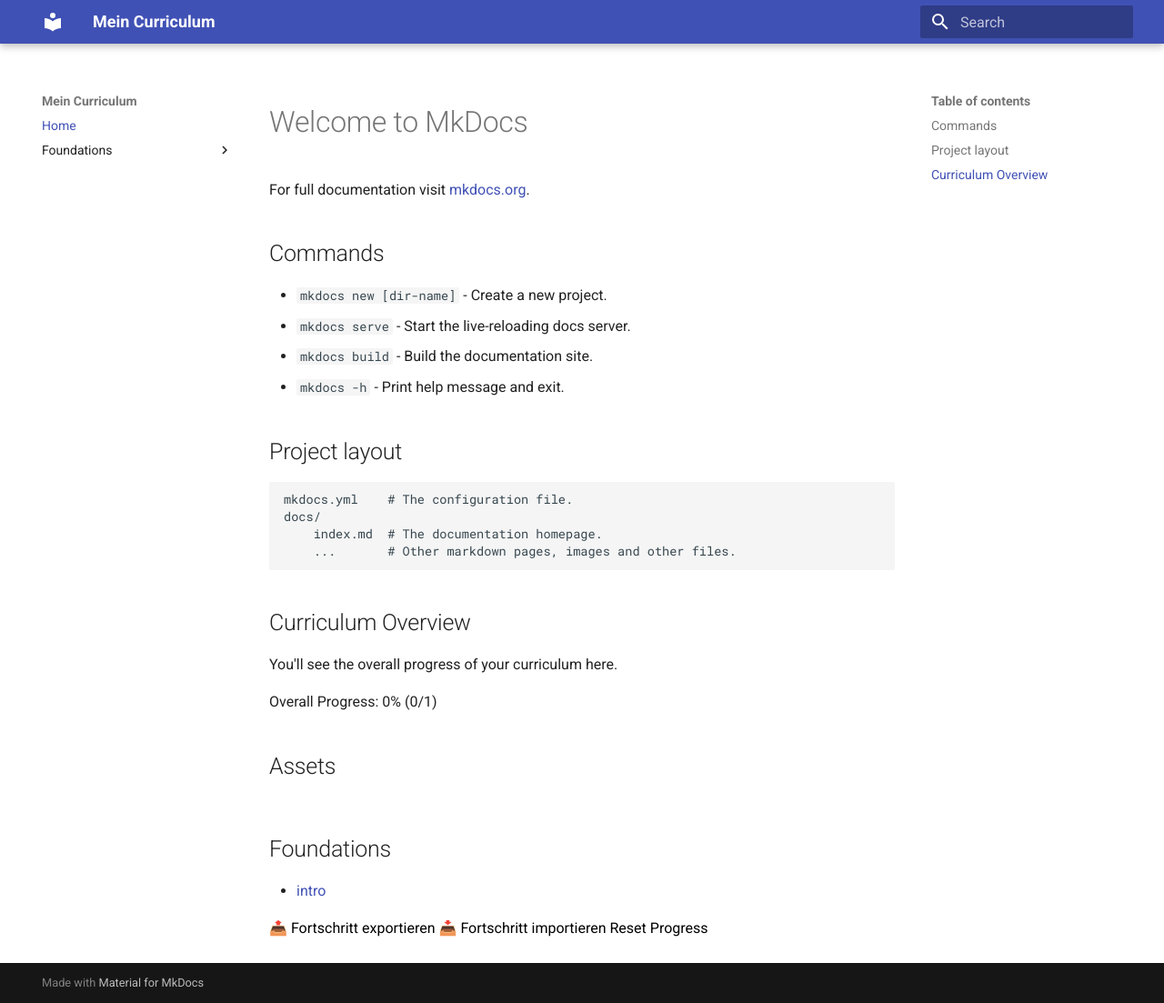
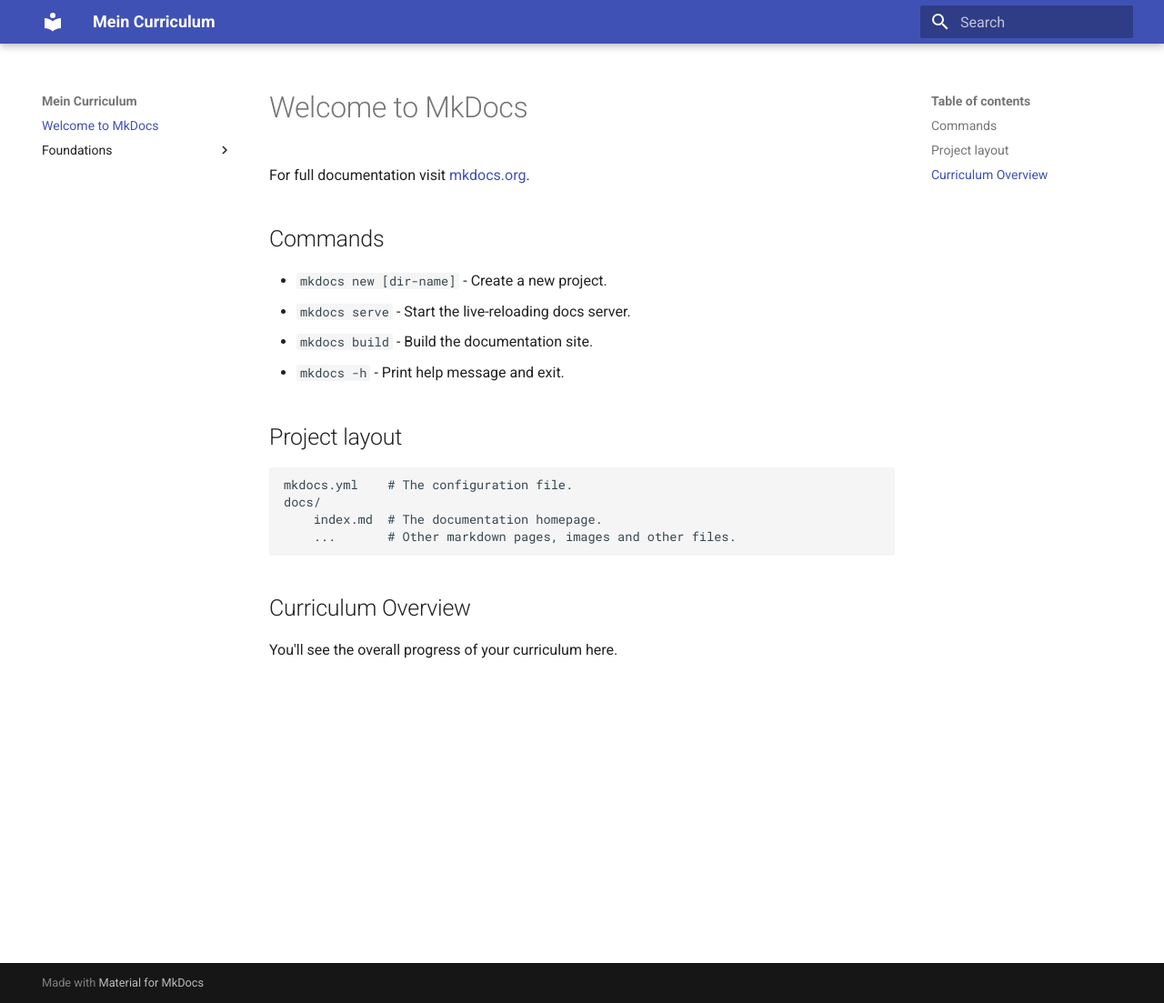
Before and after one commit to djblackberry64/Lempire-curriculum, an MkDocs documentation site: the page built from docs/index.md, in a window 1280 px wide and 1103 px high. Shown: the whole window at 91% size. Built offline with MkDocs 1.6.1 and Material for MkDocs 9.7.7, drawn with Linux system fonts in a browser that asks for light colours.

Commit message:
Delete progress tracking idea and just use a darn list.

```diff
--- a/docs/index.md
+++ b/docs/index.md
@@ -1,5 +1,3 @@
-<link rel="stylesheet" href="assets/css/style.css">
-<script src="assets/js/script.js"></script>
 # Welcome to MkDocs
 
 
@@ -22,19 +20,3 @@
 ## Curriculum Overview
 
 You'll see the overall progress of your curriculum here.
-
-<div id="overall-container">
-<span>Overall Progress: <span id="overall-percentage">0%</span></span>
-
-  <div class="progress-bar"><div id="overall-bar"></div></div>
-</div>
-
-<div id="curriculum"></div>
-
-
-
-<!-- Buttons -->
-<button id="export-progress">📤 Fortschritt exportieren</button>
-<input type="file" id="import-file" style="display:none;">
-<button id="import-progress">📥 Fortschritt importieren</button>
-<button id="resetBtn">Reset Progress</button>
```
Also changed, not shown: docs/foundations/intro.md (+0 -14 lines).
